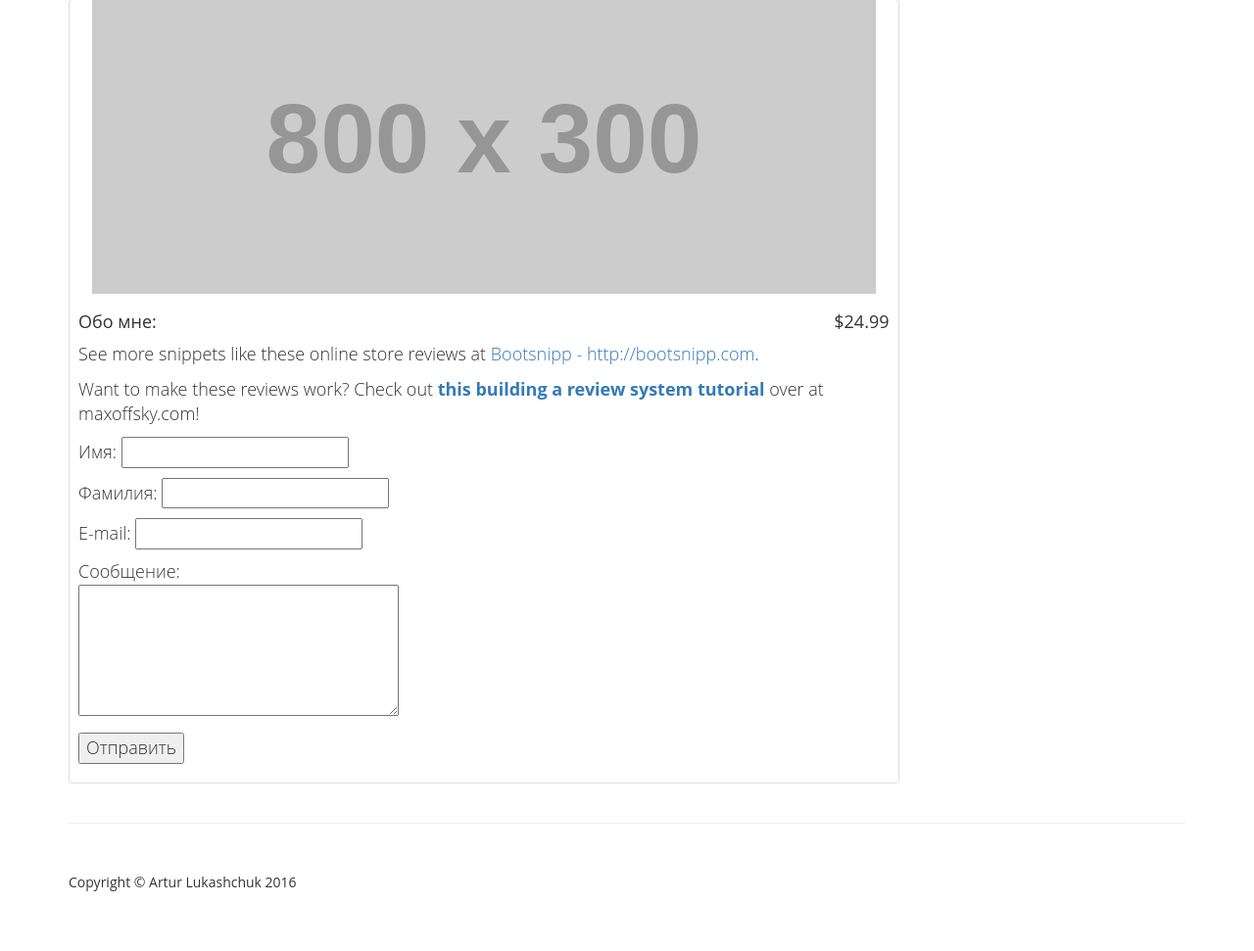
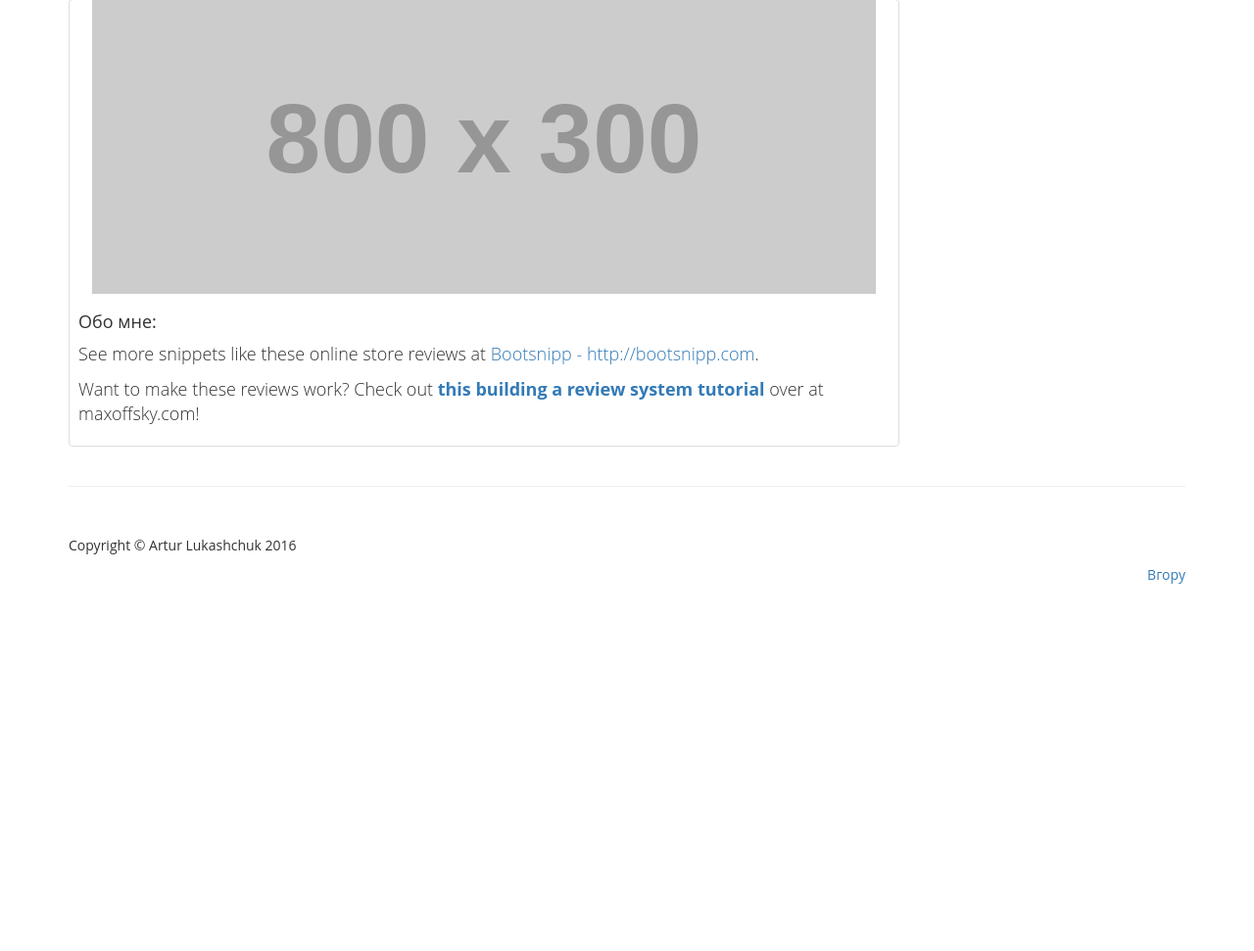
Before and after one commit to Vanilinka1/Softgroup-Tests, a PHP site: page /about.php in a window 1280 px wide. Shown: the part 71-1042 px from the top of the page at 98% size. After the commit the page ends 667 px from the top, so only its background shows below. Run offline with PHP 8.4, Linux system fonts and the light colour scheme; grey boxes labelled with a size stand in for pictures from a placeholder-image service; some libraries are stand-ins or nearby versions.

Commit message:
Just starting

```diff
--- a/about.php
+++ b/about.php
@@ -25,9 +25,7 @@
     <div class="container">
         <div class="navbar-header">
             <a href="index.php"><img src="assets/img/logo-1.png" alt="Softgroup logo" width="158" height="54"></a>
-            <!--  <a class="navbar-brand" href="/"></a>-->
         </div>
-        <!--   <div class="collapse navbar-collapse" id="bs-example-navbar-collapse-1">-->
         <ul class="nav navbar-nav">
             <li><a href="/">Головна</a></li>
             <li><a href="/about.php">Автор</a></li>
@@ -49,39 +47,18 @@
             <div class="thumbnail">
                 <img class="img-responsive" src="http://placehold.it/800x300" alt="">
                 <div class="caption-full">
-                    <h4 class="pull-right">$24.99</h4>
                     <h4>Обо мне:</h4>
                     <p>See more snippets like these online store reviews at <a target="_blank"
                                                                                href="http://bootsnipp.com">Bootsnipp -
                             http://bootsnipp.com</a>.</p>
-                    <p>Want to make these reviews work? Check out
-                        <strong><a
+                    <p>Want to make these reviews work? Check out <strong><a
                                 href="http://maxoffsky.com/code-blog/laravel-shop-tutorial-1-building-a-review-system/">this
                                 building a review system tutorial</a>
                         </strong>over at maxoffsky.com!</p>
-                    <p>
-                        <form action="/index.php" method="post">
-
-                    <p>Имя: <input name="name" type="text"></p>
-
-                    <p>Фамилия: <input name="surname" type="text"></p>
-
-                    <p>E-mail: <input name="email" type="text"></p>
-
-                    <p>Сообщение: <br/><textarea name="message" cols="30" rows="5"></textarea></p>
-
-                    <p><input type='submit' value='Отправить'></p>
-
-                    </form></p>
                 </div>
-
-
             </div>
-
         </div>
-
     </div>
-
 </div>
 <!-- /.container -->
 
@@ -92,6 +69,7 @@
         <div class="row">
             <div class="col-lg-12">
                 <p>Copyright &copy; Artur Lukashchuk 2016</p>
+                <p align="right"><a href="#top">Вгору</a></p>
             </div>
         </div>
     </footer>
```
Also changed, not shown: index.php (+6 -6 lines).
